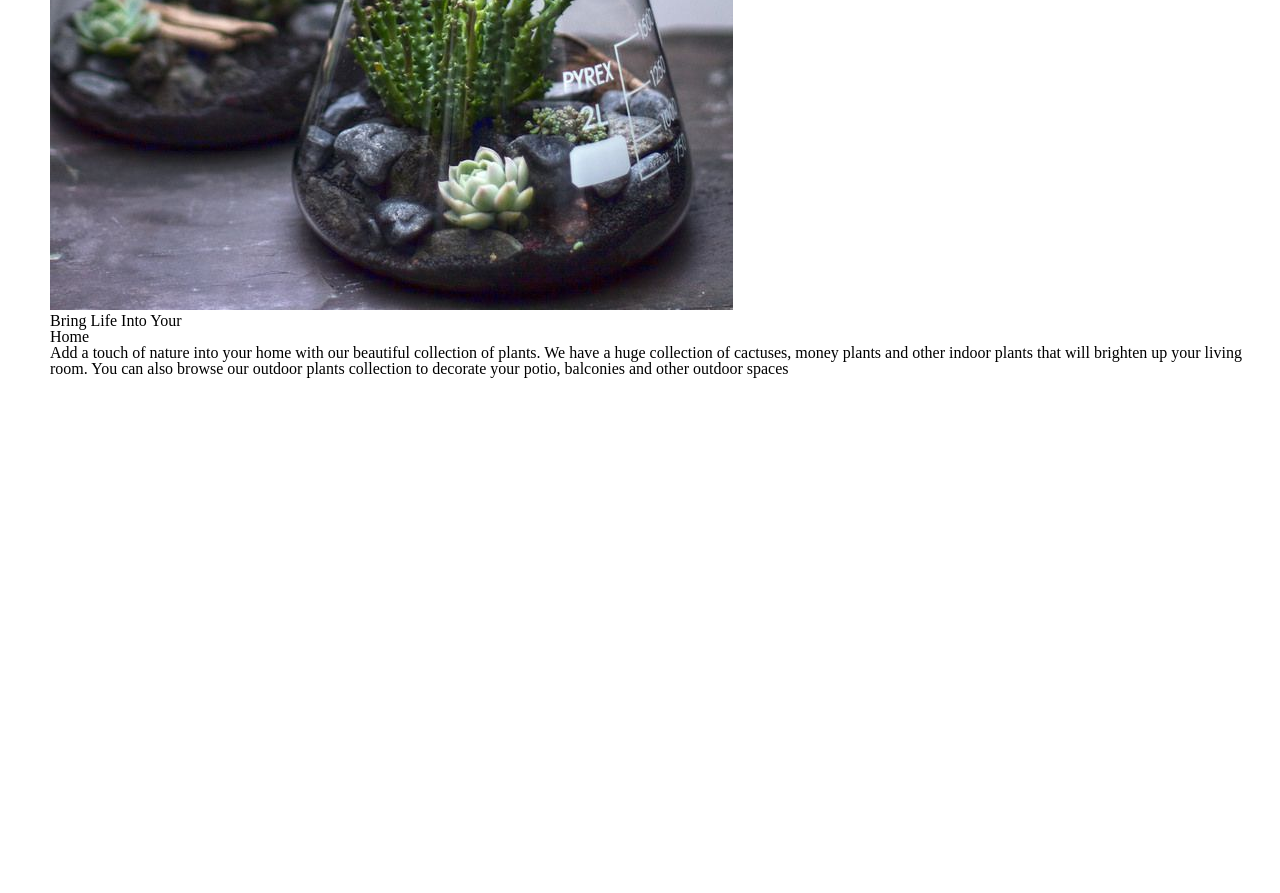
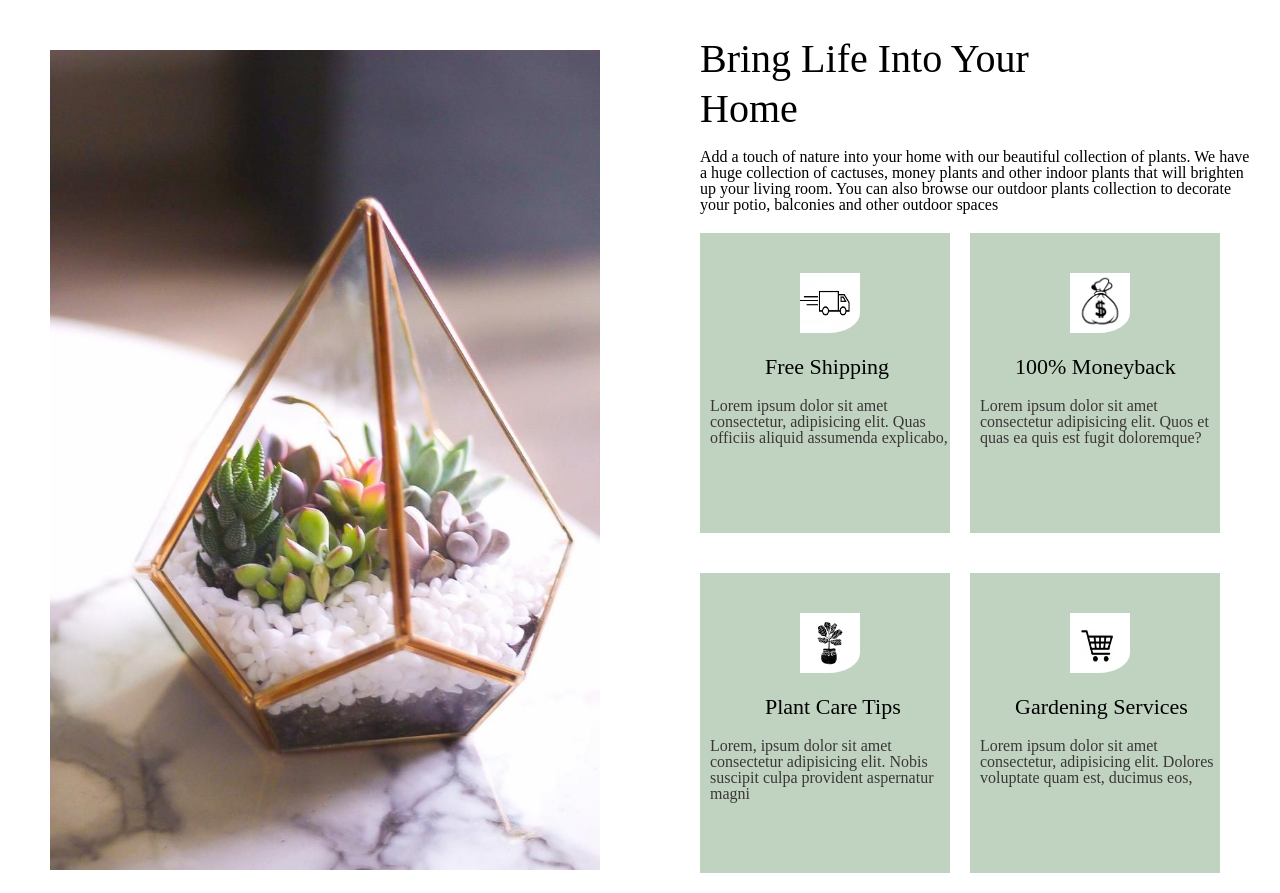
Before and after one commit to khmaladze-tiko/final-project, a website: page index.html in a window 1280 px wide. Shown: the part 1580-2473 px from the top of the page. Before the commit the page ends 2021 px from the top, so only its background shows below. Drawn offline with Linux system fonts and the light colour scheme.

Commit message:
add new boxes

```diff
--- a/index.html
+++ b/index.html
@@ -107,34 +107,36 @@
             </section>
             <section class="section3">
                 <div>
-                    <img src="./pic/Flask.jpg" alt="original-succu">
+                    <img class="decoration" src="./pic/decoration.jpg" alt="original-succu">
                 </div>
-                <div>
-                    <h2>Bring Life Into Your</h2>
-                    <h2>Home</h2>
-                    <h3>Add a touch of nature into your home with our beautiful collection of plants. We have a huge collection of cactuses, money plants and other indoor plants that will brighten up your living room. You can also browse our outdoor plants collection to decorate your potio, balconies and other outdoor spaces</h3>
+                <div class="info-box">
                     <div>
-                        <div>
-                            <img src="" alt="">
-                            <h2></h2>
-                            <h3></h3>
+                        <h2 class="first-info">Bring Life Into Your</h2>
+                        <h2 class="first-info">Home</h2>
+                        <h3 class="info-text">Add a touch of nature into your home with our beautiful collection of plants. We have a huge collection of cactuses, money plants and other indoor plants that will brighten up your living room. You can also browse our outdoor plants collection to decorate your potio, balconies and other outdoor spaces</h3>
+                    </div>
+                    <div class="flex">
+                        <div class="mini-box">
+                            <img src="./pic/delivery.jpg" alt="delivery">
+                            <h2>Free Shipping</h2>
+                            <h3>Lorem ipsum dolor sit amet consectetur, adipisicing elit. Quas officiis aliquid assumenda explicabo, </h3>
                         </div>
-                        <div>
-                            <img src="" alt="">
-                            <h2></h2>
-                            <h3></h3>
+                        <div class="mini-box2">
+                            <img src="./pic/money-icon.png" alt="moneyback">
+                            <h2>100% Moneyback</h2>
+                            <h3>Lorem ipsum dolor sit amet consectetur adipisicing elit. Quos et quas ea quis est fugit doloremque? </h3>
                         </div>
                     </div>
-                    <div>
-                        <div>
-                            <img src="" alt="">
-                            <h2></h2>
-                            <h3></h3>
+                    <div class="flex">
+                        <div class="mini-box" >
+                            <img src="./pic/plant-icon.jpg" alt="plant-icon">
+                            <h2>Plant Care Tips</h2>
+                            <h3>Lorem, ipsum dolor sit amet consectetur adipisicing elit. Nobis suscipit culpa provident aspernatur magni </h3>
                         </div>
-                        <div>
-                            <img src="" alt="">
-                            <h2></h2>
-                            <h3></h3>
+                        <div class="mini-box2">
+                            <img src="./pic/shop.jpg" alt="shop">
+                            <h2>Gardening Services</h2>
+                            <h3>Lorem ipsum dolor sit amet consectetur, adipisicing elit. Dolores voluptate quam est, ducimus eos, </h3>
                         </div>
                     </div>
                 </div>
--- a/scss/main/page1.scss
+++ b/scss/main/page1.scss
@@ -153,7 +153,6 @@ body {
     z-index: 1;
 }
 .cover3-img {
-    position: absolute;
     height: 340px;
     width: 600px;
     padding-left: 600px;
@@ -182,5 +181,74 @@ body {
     }
 }
 .section3 {
-
+    display: flex;
+    justify-content: space-between;
+    align-items: center;
+    padding-top: 50px;
 }
+.decoration {
+    width: 550px;
+    height: 820px;
+}
+.info-box {
+    width: 550px;
+}
+.first-info {
+    font-size: $fontsize07;
+    padding-top: 10px;
+}
+.info-text {
+    font-size: $fontsize02;
+    padding-top: 20px;
+}
+.mini-box {
+    width: 250px;
+    height: 300px;
+    background-color: rgb(192, 211, 192);
+    margin-bottom: 20px;
+    img {
+        width: $size04;
+        height: $size04;
+        padding-top: 40px;
+        padding-left: 100px;
+        border-radius: 20%;
+    }
+    h2 {
+        font-size: $fontsize03;
+        padding-top: 20px;
+        padding-left: 65px;
+    }
+    h3 {
+        padding-top: 20px;
+        color: rgb(59, 55, 55);
+        padding-left: 10px;
+    }
+}
+.mini-box2 {
+    width: 250px;
+    height: 300px;
+    background-color: rgb(192, 211, 192);
+    margin-left: 20px;
+    margin-bottom: 20px;
+    img {
+        width: $size04;
+        height: $size04;
+        padding-top: 40px;
+        padding-left: 100px;
+        border-radius: 20%;
+    }
+    h2 {
+        font-size: $fontsize03;
+        padding-top: 20px;
+        padding-left: 45px;
+    }
+    h3 {
+        padding-top: 20px;
+        color: rgb(59, 55, 55);
+        padding-left: 10px;
+    }
+}
+.flex {
+    display: flex;
+    padding-top: 20px;
+}
--- a/scss/modules/variable.scss
+++ b/scss/modules/variable.scss
@@ -2,6 +2,7 @@
 $size01 : 100px;
 $size02 : 200px;
 $size03 : 300px;
+$size04 : 60px;
 
 // font size variable
 $fontsize01 : 14px;
```
Also changed, not shown: pic/decoration.jpg (added), styles/main.css.
